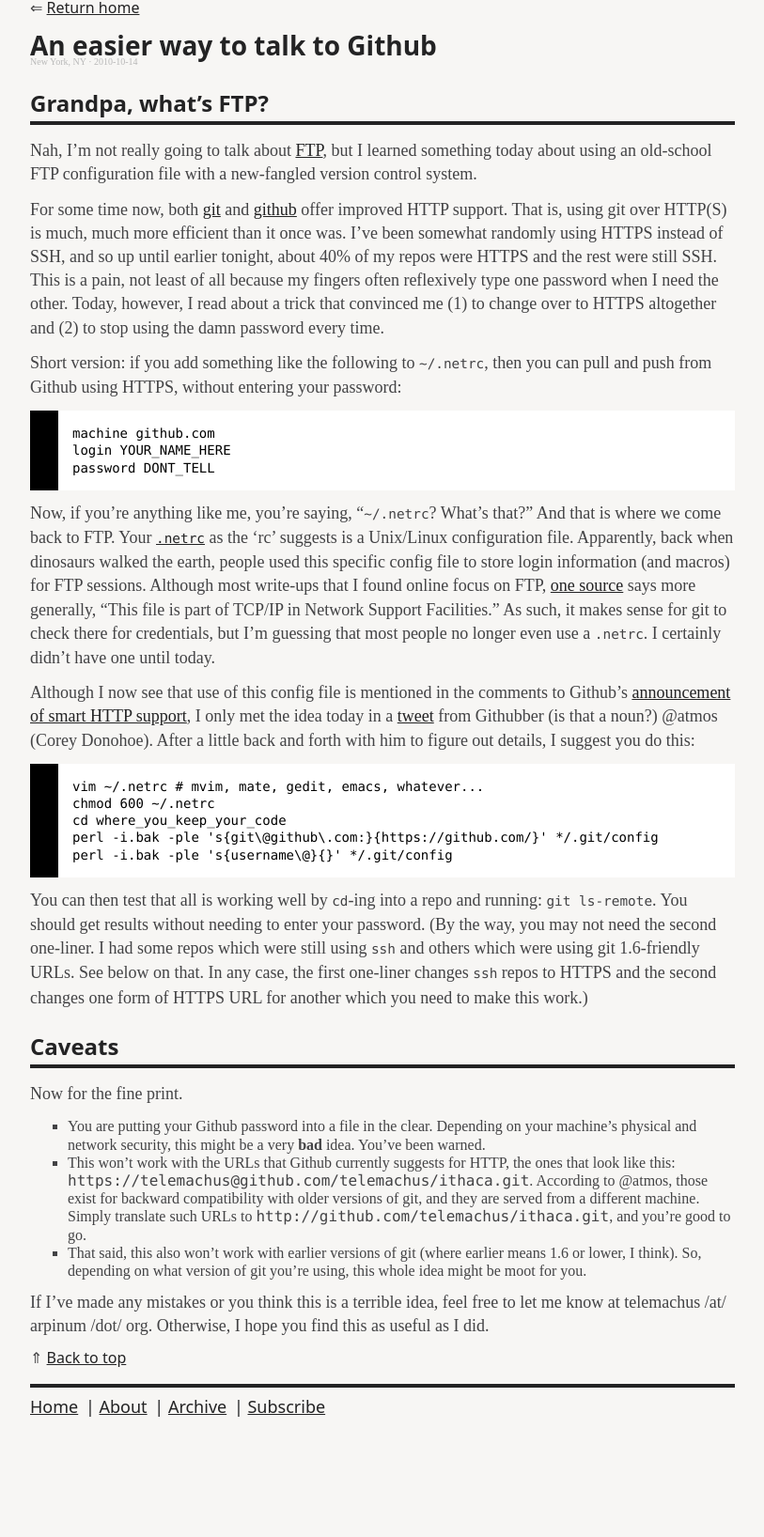
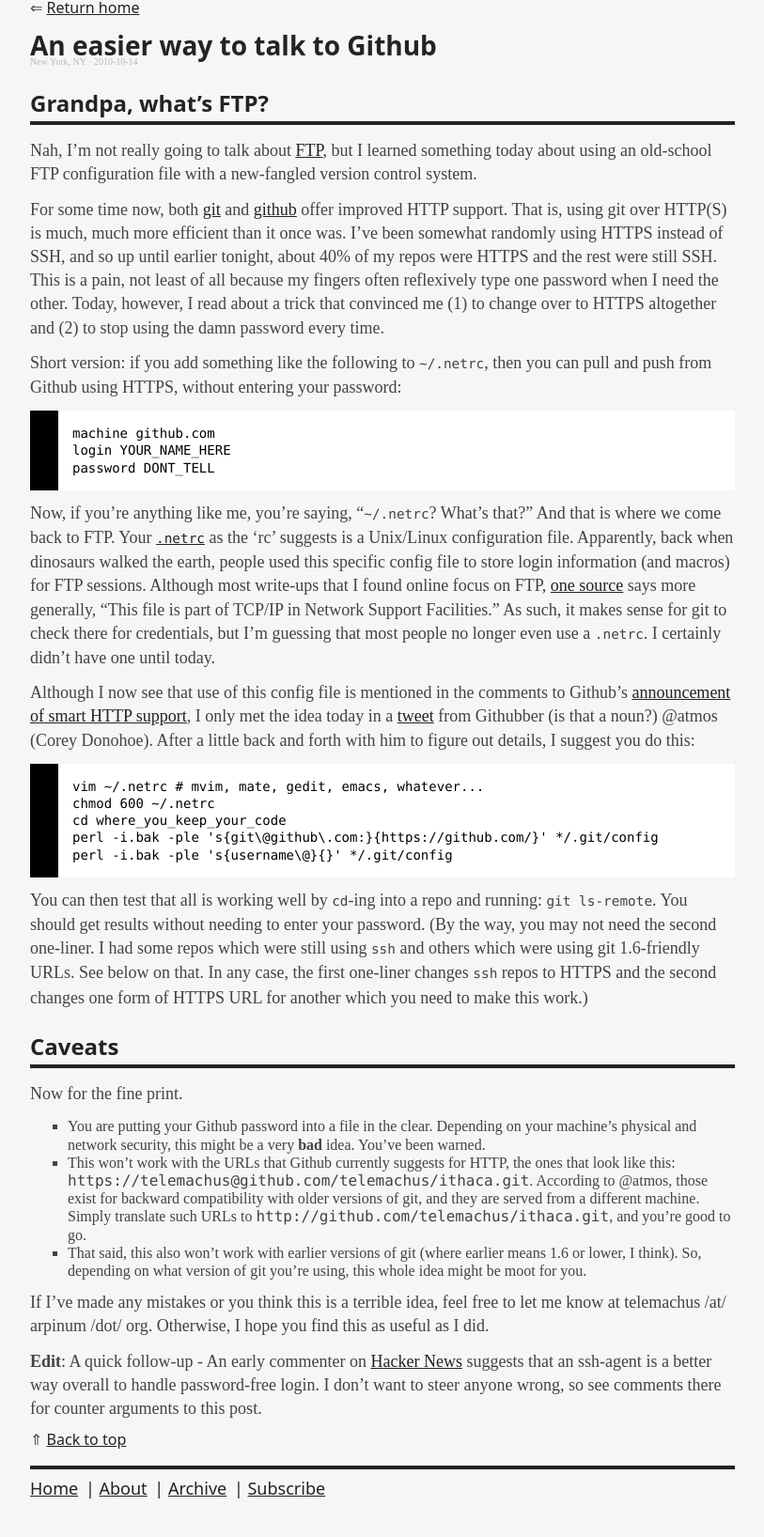
Before and after one commit to strogo/ithaca, a Jekyll site: the page built from _posts/2010-10-14-fun-with-netrc.md, in a window 1280 px wide. Shown: the whole page at 94% size, without its empty margins (233-1046 px from the left). Built offline with Jekyll 4.4.1, drawn with Linux system fonts in a browser that asks for light colours; Markdown is read by kramdown in place of the engine named in the settings; before the commit the page ends 1548 px from its top, so only the background shows below that.

Commit message:
Point to the beating I took on HN

```diff
--- a/_posts/2010-10-14-fun-with-netrc.md
+++ b/_posts/2010-10-14-fun-with-netrc.md
@@ -39,3 +39,5 @@ Now for the fine print.
 + That said, this also won't work with earlier versions of git (where earlier means 1.6 or lower, I think). So, depending on what version of git you're using, this whole idea might be moot for you.
 
 If I've made any mistakes or you think this is a terrible idea, feel free to let me know at telemachus /at/ arpinum /dot/ org. Otherwise, I hope you find this as useful as I did.
+
+**Edit**: A quick follow-up - An early commenter on [Hacker News](http://news.ycombinator.com/item?id=1793220) suggests that an ssh-agent is a better way overall to handle password-free login. I don't want to steer anyone wrong, so see comments there for counter arguments to this post.
```
